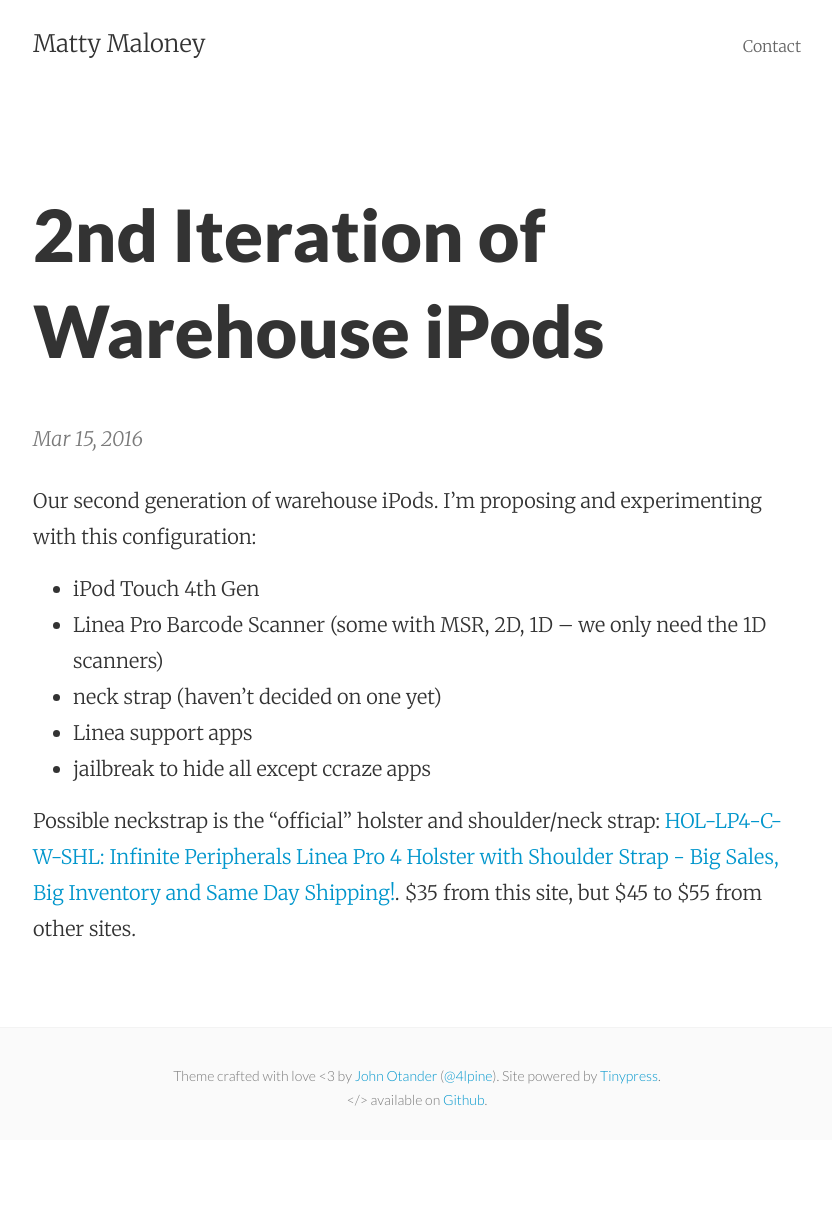
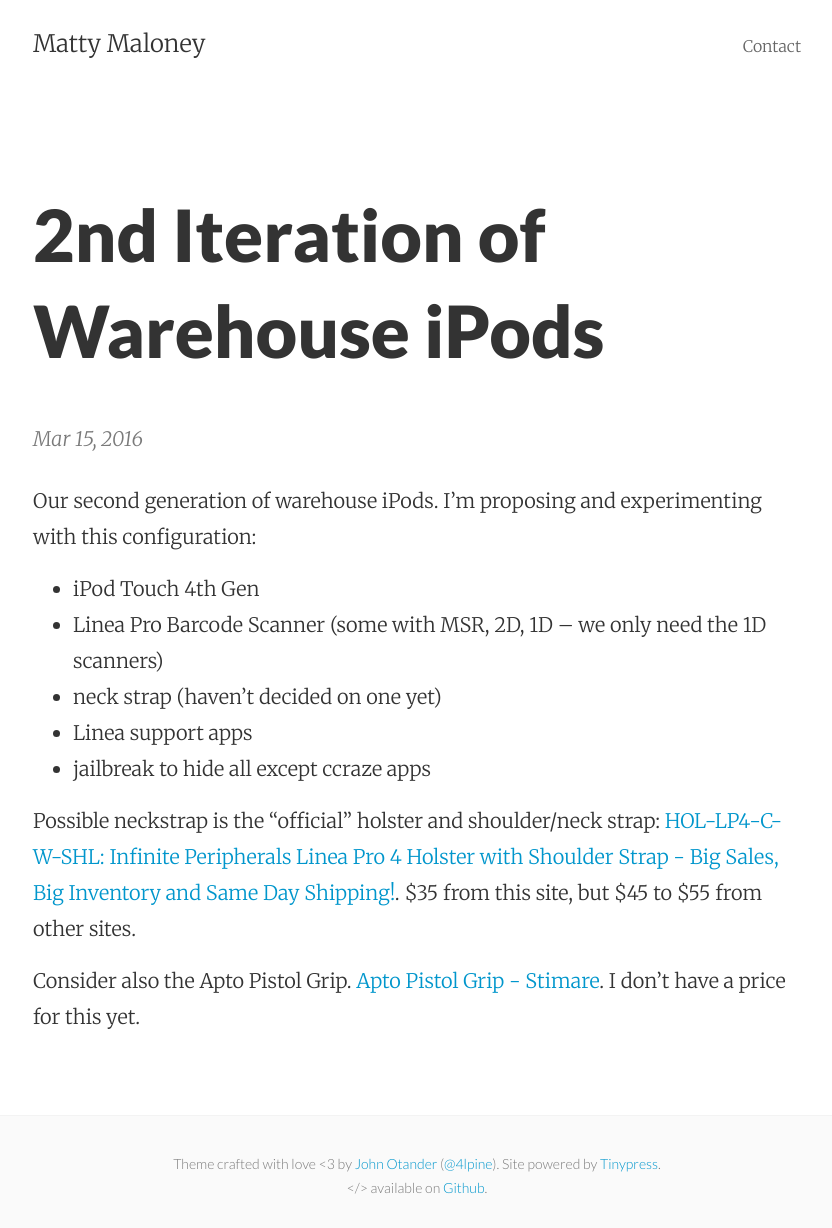
Before and after one commit to mattymaloney/mattymaloney.github.io, a Jekyll site: the page built from _posts/2016-03-15-warehouse-ipods-2.md, in a window 1280 px wide. Shown: the whole page, without its empty margins (223-1055 px from the left). Built offline with Jekyll 4.4.1, drawn with Linux system fonts in a browser that asks for light colours; before the commit the page ends 1140 px from its top, so only the background shows below that.

Commit message:
Created 2016-03-15-warehouse-ipods-2.md

```diff
--- a/_posts/2016-03-15-warehouse-ipods-2.md
+++ b/_posts/2016-03-15-warehouse-ipods-2.md
@@ -13,3 +13,5 @@
 * jailbreak to hide all except ccraze apps
 
 Possible neckstrap is the "official" holster and shoulder/neck strap: [HOL-LP4-C-W-SHL: Infinite Peripherals Linea Pro 4 Holster with Shoulder Strap - Big Sales, Big Inventory and Same Day Shipping!](http://www.barcodegiant.com/infinite-peripherals/part-hol-lp4-c-w-shl.htm). $35 from this site, but $45 to $55 from other sites.
+
+Consider also the Apto Pistol Grip. [Apto Pistol Grip - Stimare](https://stimare.net/products/linea-pro-scanners/linea-pro-accessories/apto-pistol-grip/). I don't have a price for this yet.
```
